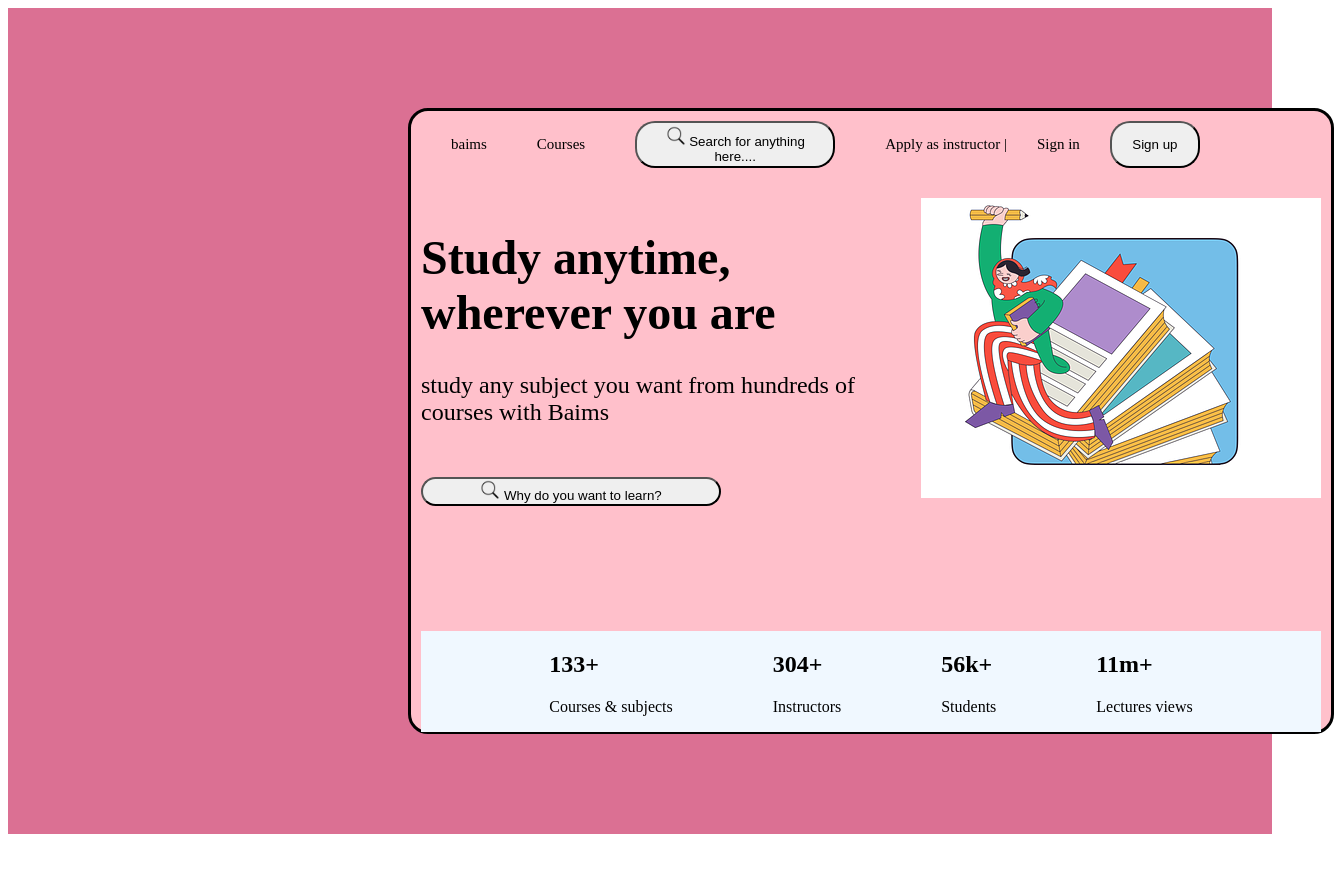
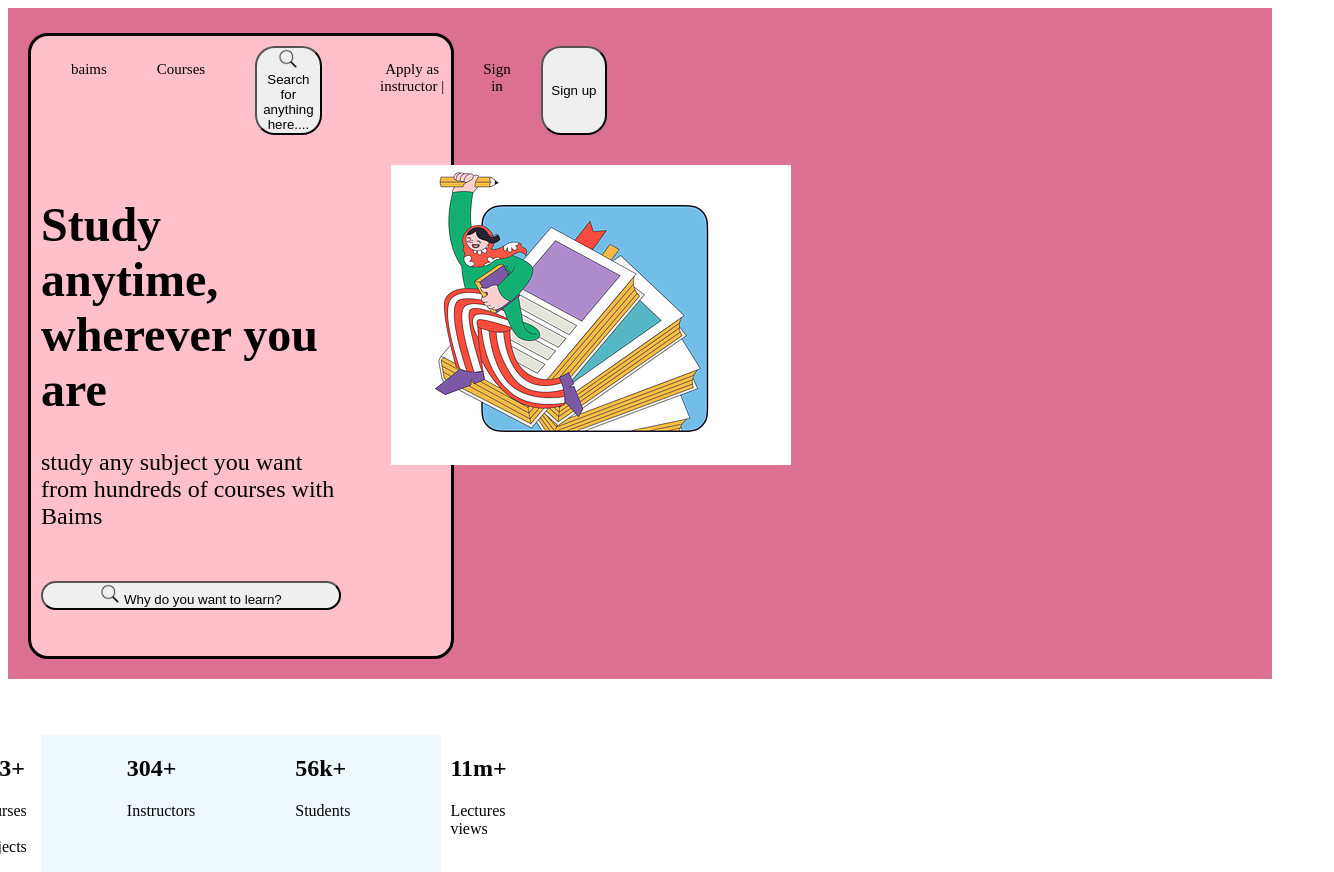
Before and after one commit to Loice-Staice/biamweb, a plain HTML site: page index.html in a window 1280 px wide. Shown: the whole page, 1334 px wide, since content can reach past the window. Before the commit the page ends 842 px from the top, so only its background shows below. Drawn offline with Linux system fonts and the light colour scheme.

Commit message:
first commit

```diff
--- a/style.css
+++ b/style.css
@@ -54,3 +54,65 @@
     border-radius: 20px;
     width: 300px;
 }
+
+@media only screen and (max-width: 768px) {
+    .features {
+        flex-direction: column;
+    }
+}
+#main{
+    background-color: palevioletred;
+    padding-top: 25px;
+    padding-bottom: 20px;
+    padding-left: 20px;
+    padding-right: 10px;
+}
+#first{
+    border: solid;
+    background-color: pink;
+    width: 400px;
+    height: 600px;
+    border-radius: 20px;
+    padding: 10px;
+
+
+}
+.nav{
+    display: flex;
+    text-align: center;
+    gap: 50px;
+    font-size: 15px;
+    padding-left: 30px;
+
+}
+.nav2{
+    display: flex;
+    gap: 30px;
+
+}
+.buttonone{
+    border-radius: 20px;
+    width: 200px;
+}
+.buttontwo{
+    border-radius: 20px;
+    width: 90px;
+}
+#study{
+    display: flex;
+    gap: 50px;
+    margin-top: 30px;
+    font-size: x-large;
+}
+#footer{
+    display: flex;
+    justify-content: center;
+    gap: 100px;
+    /* padding-top: 150px; */
+    background-color: aliceblue;
+    margin-top: 125px;
+}
+#search{
+    border-radius: 20px;
+    width: 300px;
+}
```
